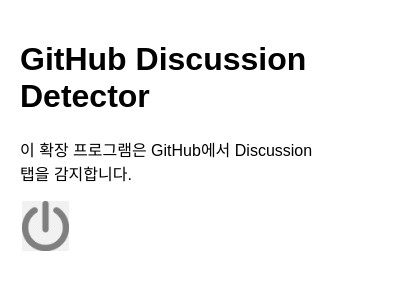
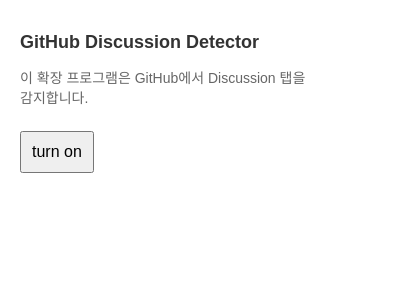
Before and after one commit to milkywaypeko/Discussion-detact, a browser extension: page Discussion-detact/popup.html in a window 400 px wide. Drawn offline with Linux system fonts and the light colour scheme.

Commit message:
전원 버튼 문자로 바꾸고 해볼려 했으나
왜 안되지?

```diff
--- a/Discussion-detact/content.js
+++ b/Discussion-detact/content.js
@@ -1 +1,3 @@
-console.log("hello, world!");
+if (window.location.href.includes('/issues')) {
+    chrome.runtime.sendMessage({message: "discussionDetected"});
+  }
--- a/Discussion-detact/popup.html
+++ b/Discussion-detact/popup.html
@@ -9,20 +9,25 @@
             padding: 20px;
             width: 300px;
         }
-        #toggleDetector {
-            background: url('img/power_off.png') no-repeat center;
-            background-size: contain;
-            width: 50px; /* 이미지의 실제 크기에 맞게 조정 */
-            height: 50px; /* 이미지의 실제 크기에 맞게 조정 */
-            border: none;
-            cursor: pointer;
+        h1 {
+            font-size: 18px;
+            color: #333;
+        }
+        p {
+            font-size: 14px;
+            color: #666;
+        }
+        button {
+            padding: 10px;
+            font-size: 16px;
+            margin-top: 10px;
         }
     </style>
 </head>
 <body>
     <h1>GitHub Discussion Detector</h1>
     <p>이 확장 프로그램은 GitHub에서 Discussion 탭을 감지합니다.</p>
-    <button id="toggleDetector"></button>
+    <button id="toggleDetector">turn on</button>
     <script src="popup.js"></script>
 </body>
 </html>
--- a/Discussion-detact/popup.js
+++ b/Discussion-detact/popup.js
@@ -1,28 +1,30 @@
-document.addEventListener('DOMContentLoaded', function() {
+document.addEventListener('DOMContentLoaded', function()
+{
     var toggleButton = document.getElementById('toggleDetector');
 
-    // 저장된 상태를 불러와서 버튼 초기 상태를 설정합니다.
+    // 저장된 상태를 불러와서 버튼의 초기 텍스트를 설정합니다.
     chrome.storage.local.get(['detectorEnabled'], function(result) {
-        const isEnabled = result.detectorEnabled !== undefined ? result.detectorEnabled : false;
-        updateButton(isEnabled);
+        if (result.detectorEnabled) {
+            toggleButton.textContent = 'turn off';
+        }
+        else {
+            toggleButton.textContent = 'turn on';
+        }
     });
 
     toggleButton.addEventListener('click', function() {
         chrome.storage.local.get(['detectorEnabled'], function(result) {
             let isEnabled = !result.detectorEnabled;
             chrome.storage.local.set({detectorEnabled: isEnabled}, function() {
-                updateButton(isEnabled);
+                if (isEnabled) {
+                    toggleButton.textContent = 'turn off';
+                }
+                else {
+                    toggleButton.textContent = 'turn on';
+                }
                 // background.js에 상태 변경 알림
                 chrome.runtime.sendMessage({action: "toggle", state: isEnabled});
             });
         });
     });
-
-    function updateButton(isEnabled) {
-        if (isEnabled) {
-            toggleButton.style.backgroundImage = "url('img/power_on.png')"; // 전원 켜짐 상태 이미지
-        } else {
-            toggleButton.style.backgroundImage = "url('img/power_off.png')"; // 전원 꺼짐 상태 이미지
-        }
-    }
 });
```
Also changed, not shown: Discussion-detact/background.js (added, +16 -0 lines), Discussion-detact/manifest.json.
